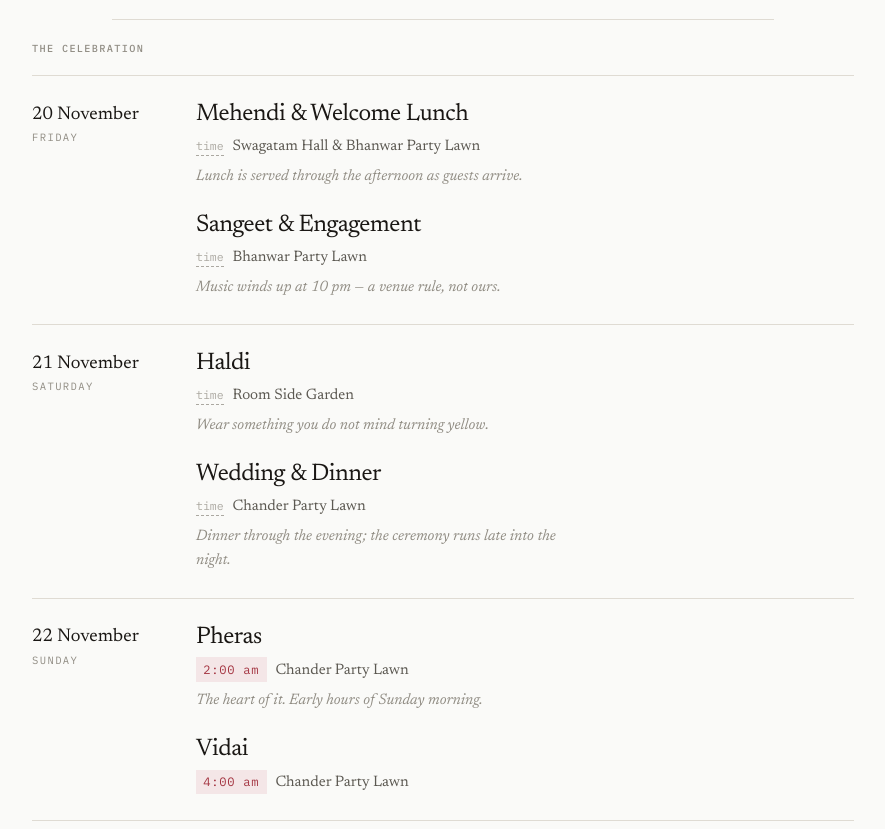
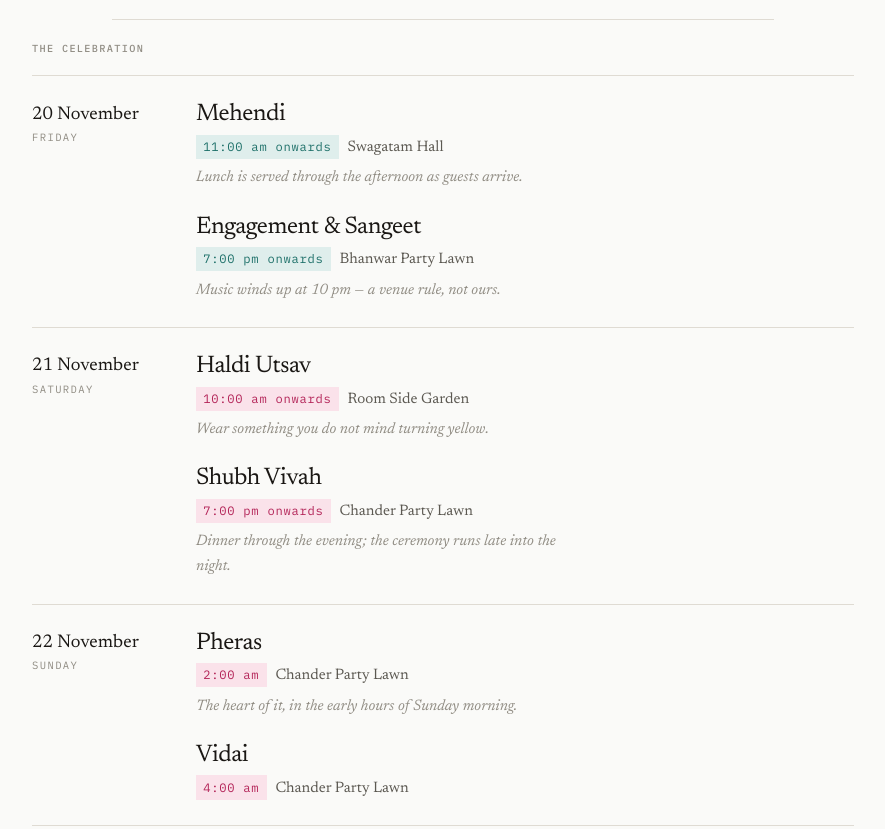
Before and after one commit to luckysahani/luckysahani.github.io, an Astro site: page /wedding in a window 1280 px wide. Shown: the part 1102-1931 px from the top of the page, without its empty margins (197-1082 px from the left). Built offline with nearby package versions, Linux system fonts and the light colour scheme; Astro itself is replaced by a stand-in of ours.

Commit message:
Match /wedding to the printed card
Transcribed from the card artwork — green insert (20 Nov), pink insert
(21 Nov) — so the site and the card never disagree in a guest's hands.

Times, previously placeholder slots:
- Mehendi          11:00 am onwards · Swagatam Hall
- Engagement & Sangeet  7:00 pm onwards · Bhanwar Party Lawn
- Haldi Utsav      10:00 am onwards · Room Side Garden
- Shubh Vivah       7:00 pm onwards · Chander Party Lawn

Function names now follow the card too (Haldi Utsav, Shubh Vivah,
Engagement & Sangeet), and Mehendi is Swagatam Hall alone — the contract
lists a second lawn the card does not.

Time chips carry the colour of the insert each event was printed on.

Also fixes the page's theme block, which applied dark values in the
un-stamped system-preference state and then undid them in a light media
query. Now light-base, dark under both prefers-color-scheme and the
explicit stamp, matching global.css.

Pheras and Vidai keep the video invite's times — they are not on the
printed card at all.

```diff
--- a/src/data/wedding.ts
+++ b/src/data/wedding.ts
@@ -16,6 +16,8 @@ export interface WeddingEvent {
   name: string;
   time: string | null;
   venue: string;
+  /** Echoes the printed card's two inserts: green for 20 Nov, pink for 21 Nov. */
+  accent?: 'green' | 'pink';
   note?: string;
 }
 
@@ -33,37 +35,50 @@ export const headline = {
   place: 'AapnoGhar Resort, Gurugram',
 };
 
+/**
+ * Names, times and halls below are transcribed from the printed card —
+ * the green insert (20 Nov) and the pink insert (21 Nov) — so the site
+ * and the card never disagree in a guest's hands.
+ *
+ * `card: true` marks an event that appears on the printed card.
+ * Pheras and Vidai carry the video invite's times; they are not on the
+ * card at all.
+ */
 export const events: WeddingEvent[] = [
   {
     day: 'Friday',
     date: '20 November',
-    name: 'Mehendi & Welcome Lunch',
-    time: null,
-    venue: 'Swagatam Hall & Bhanwar Party Lawn',
+    name: 'Mehendi',
+    time: '11:00 am onwards',
+    venue: 'Swagatam Hall',
+    accent: 'green',
     note: 'Lunch is served through the afternoon as guests arrive.',
   },
   {
     day: 'Friday',
     date: '20 November',
-    name: 'Sangeet & Engagement',
-    time: null,
+    name: 'Engagement & Sangeet',
+    time: '7:00 pm onwards',
     venue: 'Bhanwar Party Lawn',
+    accent: 'green',
     note: 'Music winds up at 10 pm — a venue rule, not ours.',
   },
   {
     day: 'Saturday',
     date: '21 November',
-    name: 'Haldi',
-    time: null,
+    name: 'Haldi Utsav',
+    time: '10:00 am onwards',
     venue: 'Room Side Garden',
+    accent: 'pink',
     note: 'Wear something you do not mind turning yellow.',
   },
   {
     day: 'Saturday',
     date: '21 November',
-    name: 'Wedding & Dinner',
-    time: null,
+    name: 'Shubh Vivah',
+    time: '7:00 pm onwards',
     venue: 'Chander Party Lawn',
+    accent: 'pink',
     note: 'Dinner through the evening; the ceremony runs late into the night.',
   },
   {
@@ -72,7 +87,8 @@ export const events: WeddingEvent[] = [
     name: 'Pheras',
     time: '2:00 am',
     venue: 'Chander Party Lawn',
-    note: 'The heart of it. Early hours of Sunday morning.',
+    accent: 'pink',
+    note: 'The heart of it, in the early hours of Sunday morning.',
   },
   {
     day: 'Sunday',
@@ -80,6 +96,7 @@ export const events: WeddingEvent[] = [
     name: 'Vidai',
     time: '4:00 am',
     venue: 'Chander Party Lawn',
+    accent: 'pink',
   },
 ];
 
--- a/src/pages/wedding.astro
+++ b/src/pages/wedding.astro
@@ -88,8 +88,13 @@ const names =
                   <li class="sched-item">
                     <h3 class="ev-name">{e.name}</h3>
                     <p class="ev-meta">
-                      {e.time ? <span class="ev-time">{e.time}</span>
-                              : <span class="slot slot-sm">time</span>}
+                      {e.time ? (
+                        <span class={`ev-time ${e.accent ? `ev-time--${e.accent}` : ''}`}>
+                          {e.time}
+                        </span>
+                      ) : (
+                        <span class="slot slot-sm">time</span>
+                      )}
                       <span class="ev-venue">{e.venue}</span>
                     </p>
                     {e.note && <p class="ev-note">{e.note}</p>}
@@ -163,22 +168,35 @@ const names =
 </Base>
 
 <style>
-  /* A warmer accent than the site default, drawn from the photograph.
-     Scoped to this page only. */
+  /* A warmer palette than the site default, scoped to this page.
+     --wed comes from the photograph; the green and pink echo the card's
+     two inserts. Light is the base; dark is applied both for the
+     un-stamped system-preference case and the explicit stamp. */
   .wed {
     --wed: #A3323F;
     --wed-soft: #F4E6E7;
+    --card-green: #1C6F68;
+    --card-green-soft: #DFEEEC;
+    --card-pink: #B32357;
+    --card-pink-soft: #FAE2EA;
   }
-  :global(:root[data-theme='dark']) .wed,
-  :global(:root:not([data-theme='light'])) .wed {
+  @media (prefers-color-scheme: dark) {
+    :global(:root:not([data-theme='light'])) .wed {
+      --wed: #E08A92;
+      --wed-soft: #2C1A1C;
+      --card-green: #63BDB2;
+      --card-green-soft: #15302D;
+      --card-pink: #EE8AAC;
+      --card-pink-soft: #331623;
+    }
+  }
+  :global(:root[data-theme='dark']) .wed {
     --wed: #E08A92;
     --wed-soft: #2C1A1C;
-  }
-  @media (prefers-color-scheme: light) {
-    :global(:root:not([data-theme='dark'])) .wed {
-      --wed: #A3323F;
-      --wed-soft: #F4E6E7;
-    }
+    --card-green: #63BDB2;
+    --card-green-soft: #15302D;
+    --card-pink: #EE8AAC;
+    --card-pink-soft: #331623;
   }
 
   /* ---- hero ---- */
@@ -350,6 +368,9 @@ const names =
     gap: 0.55rem;
     margin-top: 0.35rem;
   }
+  /* The time chip carries the colour of the card insert the event was
+     printed on — teal for the 20th, rose for the 21st — so the site and
+     the card read as one piece. */
   .ev-time {
     font-family: var(--mono);
     font-size: 0.76rem;
@@ -357,6 +378,15 @@ const names =
     color: var(--wed);
     background: var(--wed-soft);
     padding: 0.15rem 0.45rem;
+    white-space: nowrap;
+  }
+  .ev-time--green {
+    color: var(--card-green);
+    background: var(--card-green-soft);
+  }
+  .ev-time--pink {
+    color: var(--card-pink);
+    background: var(--card-pink-soft);
   }
   .ev-venue {
     font-size: 0.95rem;
```
